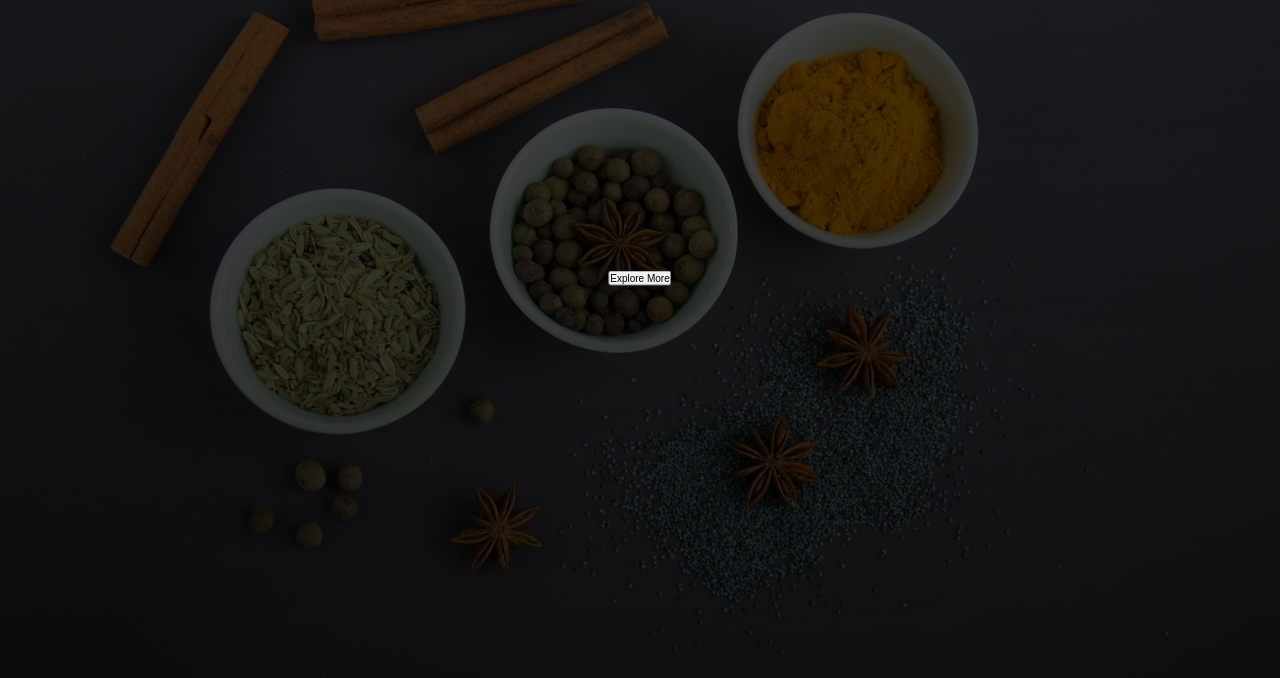
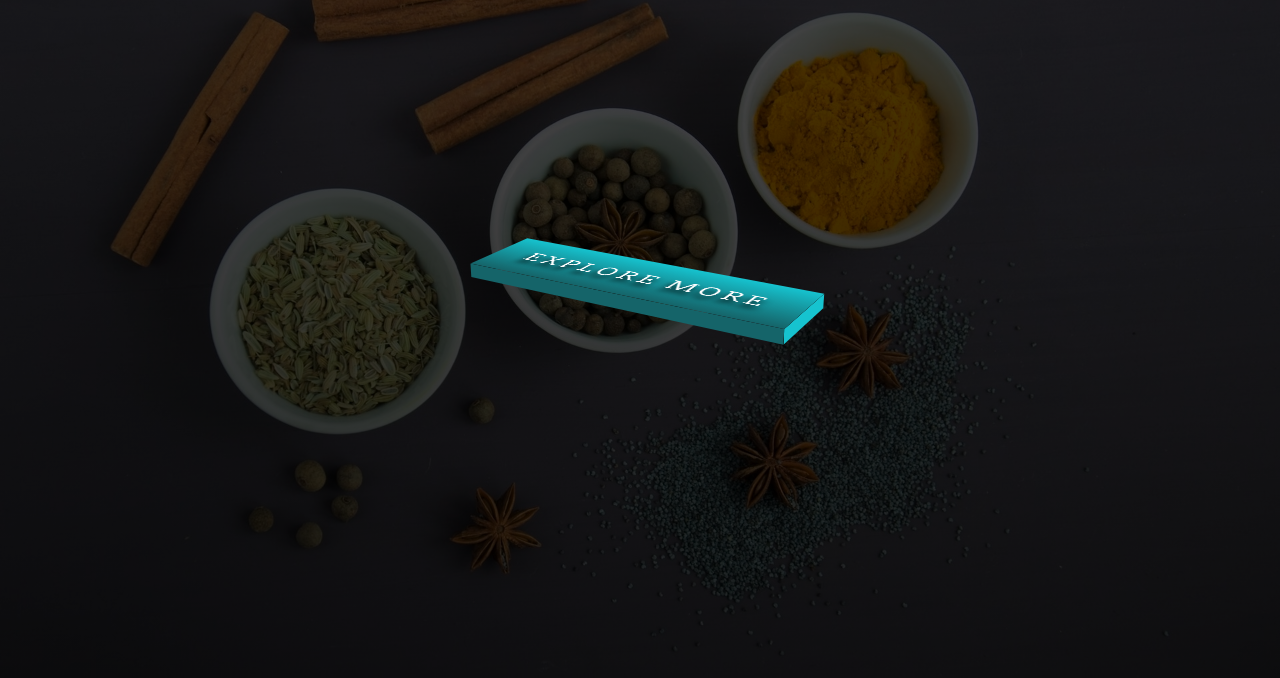
Before and after one commit to Zeztron/3D-hamburger-menu, a website: page index.html in a window 1280 px wide. Shown: the part 122-800 px from the top of the page. Drawn offline with Linux system fonts and the light colour scheme.

Commit message:
created 3d button and cool hover effect

```diff
--- a/sass/styles.scss
+++ b/sass/styles.scss
@@ -55,4 +55,51 @@
     top: 50%;
     left: 50%;
     transform: translate(-50%, -50%);
+    perspective: 1000px;
+
+    .banner-btn {
+        width: 35rem;
+        height: 10rem;
+        background: linear-gradient(#16c3cf, #156469);
+        border: none;
+        outline: none;
+        font-family: "Slabo 27px", serif;
+        font-size: 3.5rem;
+        text-transform: uppercase;
+        letter-spacing: .4rem;
+        color: #fff;
+        text-shadow: 0 1rem 1rem #000;
+        cursor: pointer;
+        transform: rotateX(70deg) rotateZ(30deg);
+        transform-style: preserve-3d;
+        transition: transform .5s;
+
+        &:hover {
+            transform: rotateX(30deg) rotateY(0deg);
+        }
+
+        &::before {
+            content: "";
+            width: 100%;
+            height: 1.5rem;
+            background-color: #156469;
+            position: absolute;
+            bottom: 0;
+            right: 0;
+            transform: rotateX(90deg);
+            transform-origin: bottom;
+        }
+
+        &::after {
+            content: "";
+            width: 1.5rem;
+            height: 100%;
+            background-color: #16c3cf;
+            position: absolute;
+            top: 0;
+            right: 0;
+            transform: rotateY(-90deg);
+            transform-origin: right;
+        }
+    }
 }
```
Also changed, not shown: css/styles.css.
